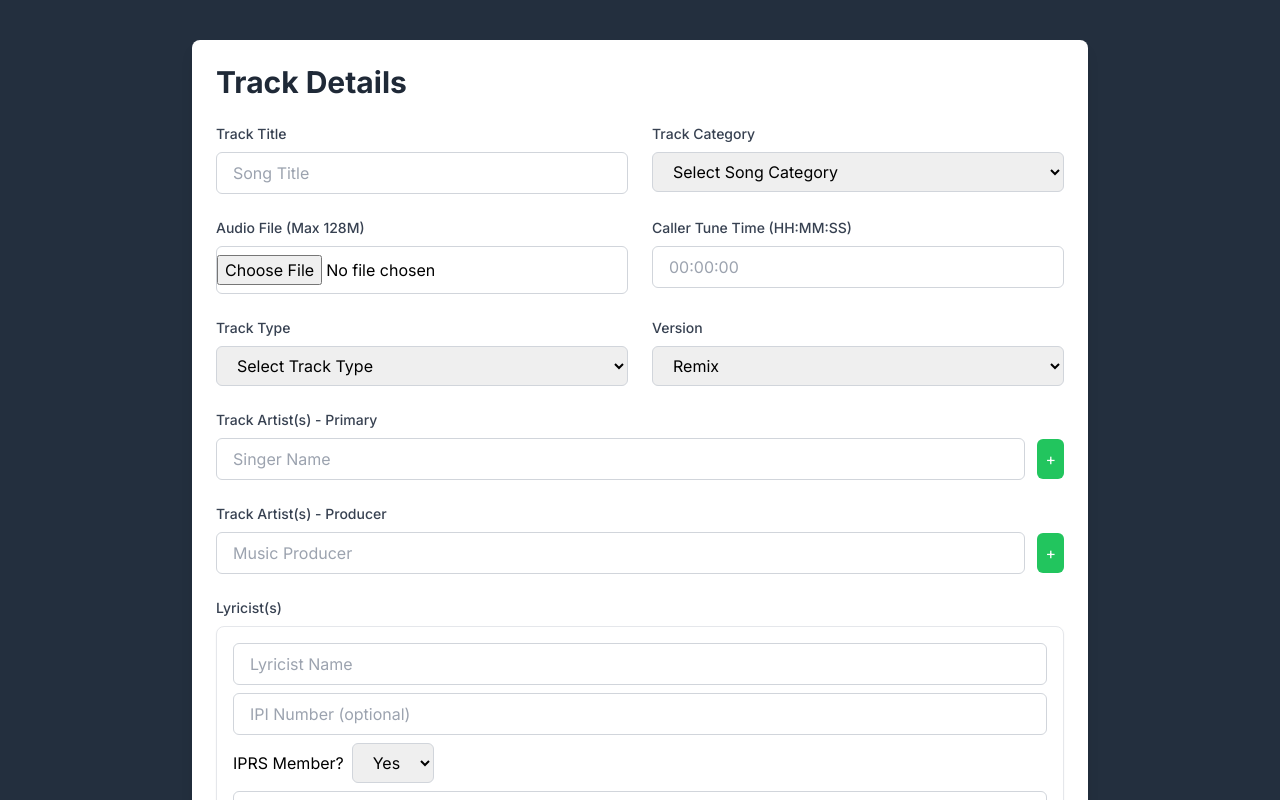
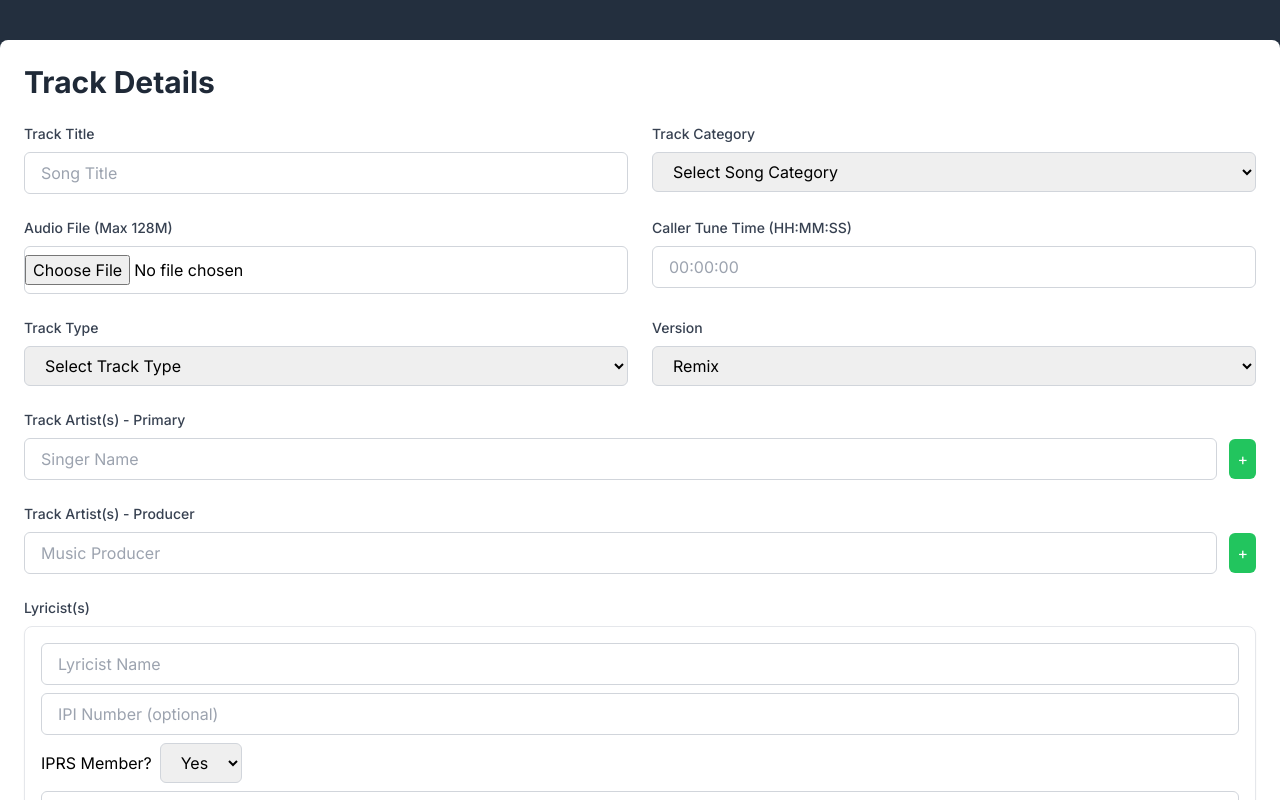
Before and after one commit to Mrpradhanji/my-app, a Next.js app: page / in a window 1280 px wide. Shown: the top 800 px of the page. Built offline with nearby package versions, Linux system fonts and the light colour scheme.

Commit message:
some exceptions

```diff
--- a/src/app/components/TrackForm.js
+++ b/src/app/components/TrackForm.js
@@ -70,7 +70,7 @@ export default function NewTrack() {
 
   return (
 
-    <div className="max-w-4xl mx-auto p-6  bg-white shadow-lg rounded-lg mt-10">
+    <div className="w-100vw h-100vw  p-6  bg-white shadow-lg rounded-lg mt-10">
       <h1 className="text-3xl font-bold mb-6 text-gray-800">Track Details</h1>
       <form onSubmit={handleSubmit}>
         <div className="grid grid-cols-1 md:grid-cols-2 gap-6 mb-6">
```
